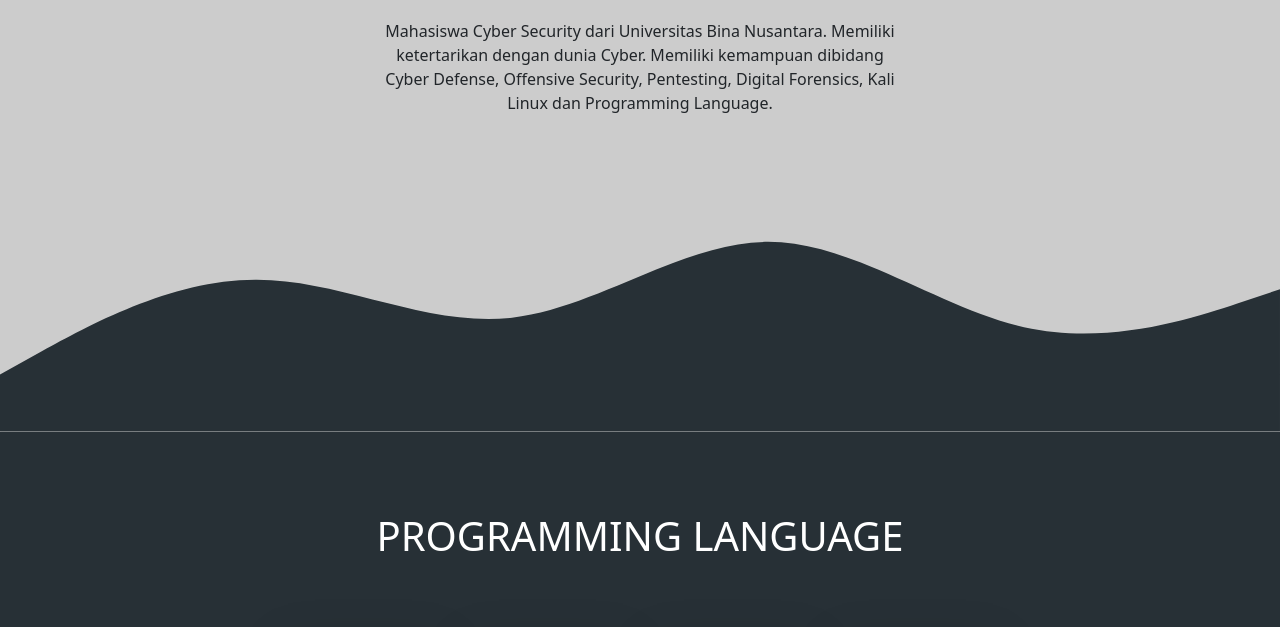
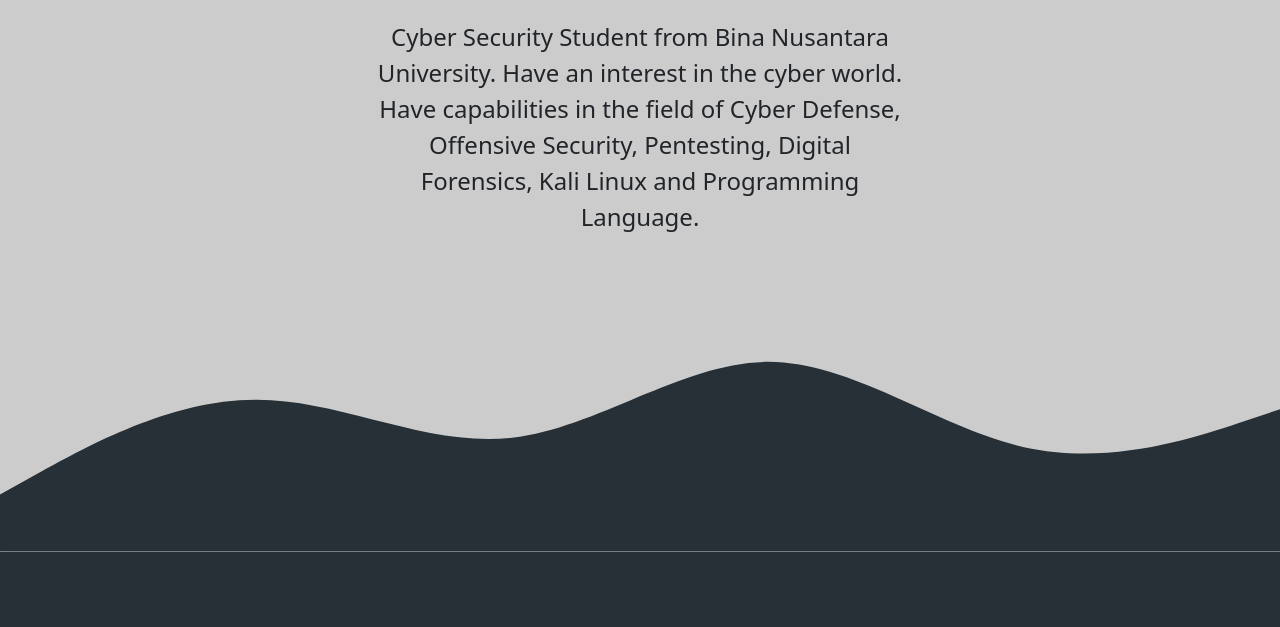
Before and after one commit to nieshakenzie/nieshakenzie.github.io, a plain HTML site: page index.html in a window 1280 px wide. Shown: the part 496-1123 px from the top of the page. Drawn offline with nearby package versions, Linux system fonts and the light colour scheme.

Commit message:
Add files via upload

```diff
--- a/index.html
+++ b/index.html
@@ -34,11 +34,6 @@
               </a>
             </li>
             <li class="nav-item">
-              <a class="nav-link" href="#about">
-                <h5>About</h5>
-              </a>
-            </li>
-            <li class="nav-item">
               <a class="nav-link" href="#skills">
                 <h5>Skills</h5>
               </a>
@@ -71,12 +66,10 @@
         <p class="fs-2 fw-light">Security Engineer, Pentesting</p>
         <div class="row justify-content-center p-3">
           <div class="col-md-6">
-            <p class="about_text">Mahasiswa Cyber Security dari Universitas Bina Nusantara. Memiliki
-              ketertarikan
-              dengan
-              dunia Cyber. Memiliki kemampuan dibidang Cyber Defense, Offensive Security, Pentesting, Digital Forensics,
-              Kali
-              Linux dan Programming Language.</p>
+            <p class="fs-4 fw-light">Cyber Security Student from Bina Nusantara University. Have an interest in the
+              cyber
+              world. Have capabilities in the field of Cyber Defense, Offensive Security, Pentesting, Digital Forensics,
+              Kali Linux and Programming Language.</p>
             <!-- <div class="row justify-content-center p-3">
       <div class="col-md-4">
       </div>
--- a/style.css
+++ b/style.css
@@ -38,12 +38,3 @@
 .text_link {
   text-decoration: solid;
 }
-
-.about_text {
-  display: flex;
-  flex-direction: row;
-  flex-wrap: nowrap;
-  justify-content: center;
-  align-items: center;
-  align-content: stretch;
-}
```
